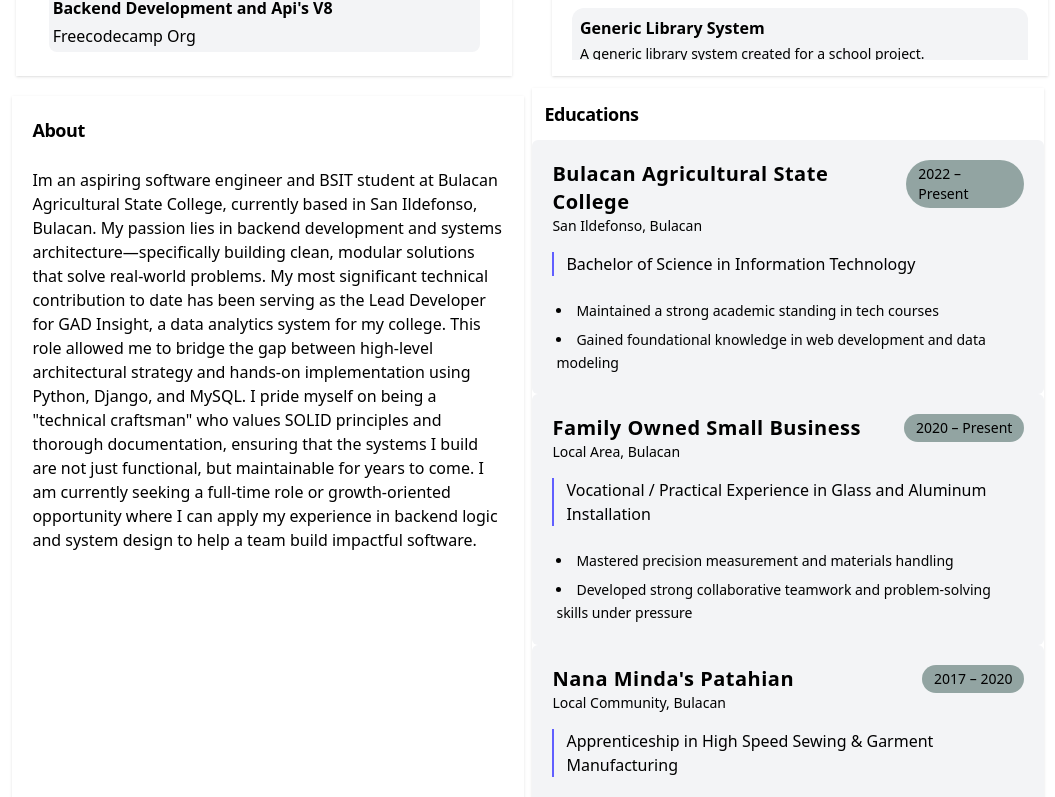
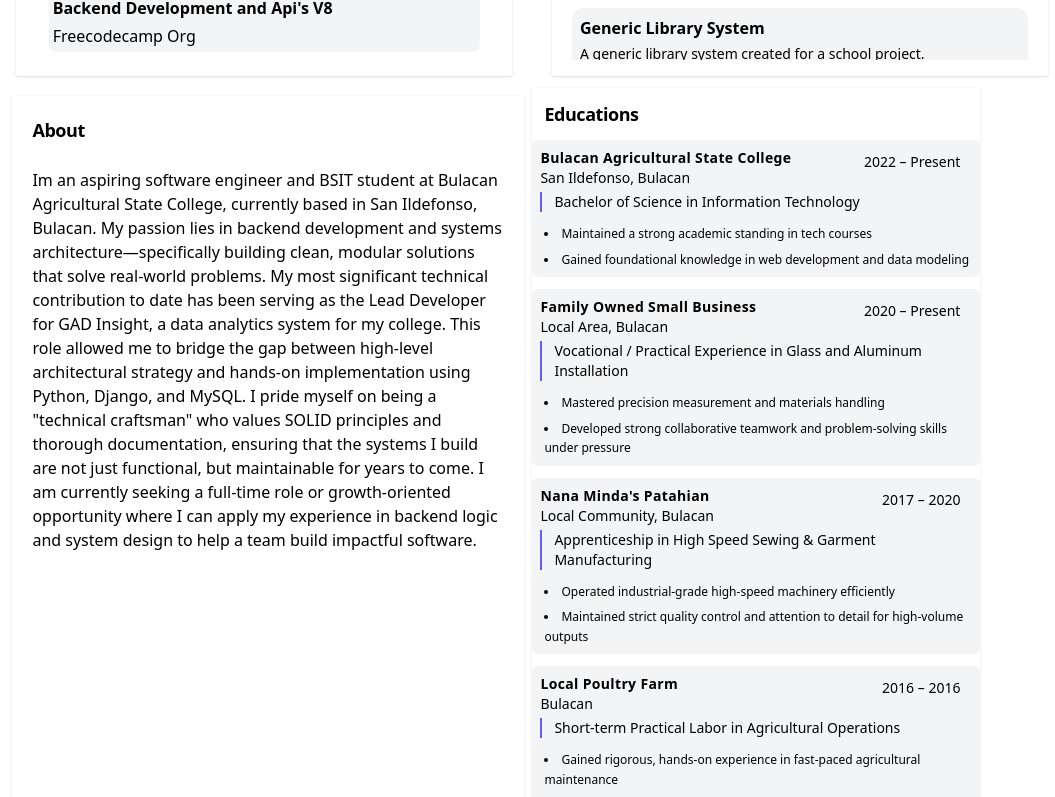
Before and after one commit to Zaido219/personal-portfolio, a React (Vite) app: page / in a window 1280 px wide. Shown: the part 1036-1833 px from the top of the page, without its empty margins (108-1163 px from the left). Built offline with nearby package versions, Linux system fonts and the light colour scheme.

Commit message:
style:WIP Adding educational experience section

```diff
--- a/src/components/EducationSection.tsx
+++ b/src/components/EducationSection.tsx
@@ -1,17 +1,19 @@
 import EducItems from "./Ui/EducationExpItems";
 import { BaseSection } from "./Ui/Sections";
-import  SectionHeader from "./Ui/SectionHeaderText";
-import {educationExperiences} from "./../config/constants";
+import SectionHeader from "./Ui/SectionHeaderText";
+import { educationExperiences } from "./../config/constants";
 
 const EducationExperienceSection = () => {
-    return (
-      <BaseSection>
-        <SectionHeader title="Educations"></SectionHeader>
+  return (
+    <BaseSection>
+      <SectionHeader title="Educations"></SectionHeader>
+      <div className="flex flex-col gap-3">
         {educationExperiences.map((item, index) => {
           return <EducItems key={item.id || index} {...item}></EducItems>;
         })}
-      </BaseSection>
-    );
-}
+      </div>
+    </BaseSection>
+  );
+};
 
 export default EducationExperienceSection;
--- a/src/components/Ui/EducationExpItems.tsx
+++ b/src/components/Ui/EducationExpItems.tsx
@@ -14,18 +14,18 @@ const EducItems = ({
 }: EducationItemProps) => {
   return (
     <HoverCards>
-      <div className="p-5 flex flex-col gap-3 text-slate-200">
+      <div className="min-w-md max-w-md p-2 flex flex-col text-slate-200">
         {/* 1. Header: Institution & Timeline */}
-        <div className="flex flex-col sm:flex-row sm:justify-between sm:items-start gap-1">
+        <div className="flex flex-col sm:flex-row sm:justify-between sm:items-start">
           <div>
-            <h3 className="text-xl font-bold text-black tracking-wide">
+            <h3 className="text-sm font-bold text-black tracking-wide">
               {institutionName}
             </h3>
             <p className="text-sm text-black">{location}</p>
           </div>
 
           {/* Date Formatting Section */}
-          <div className="text-sm font-medium text-black bg-emerald-950/40 px-3 py-1 rounded-full self-start sm:self-auto">
+          <div className="text-sm font-medium text-black px-3 py-1 rounded-full self-start sm:self-auto">
             {startDate.getFullYear()} –{" "}
             {isCurrent ? "Present" : endDate?.getFullYear()}
           </div>
@@ -33,14 +33,14 @@ const EducItems = ({
 
         {/* 2. Subheading: Qualification Details */}
         {(degree || fieldOfStudy) && (
-          <div className="text-base font-medium text-black border-l-2 border-indigo-500 pl-3 my-1">
+          <div className="text-sm font-medium text-black border-l-2 border-indigo-500 pl-3 my-1">
             {degree} {fieldOfStudy && `in ${fieldOfStudy}`}
           </div>
         )}
 
         {/* 3. Achievements Bulleted List */}
         {achievements.length > 0 && (
-          <ul className="list-disc list-inside space-y-1.5 text-sm text-black mt-2 pl-1">
+          <ul className="list-disc list-inside space-y-1.5 text-xs text-black mt-2 pl-1">
             {achievements.map((achievement, index) => (
               <li key={index} className="leading-relaxed">
                 <span className="text-black">{achievement}</span>
```
